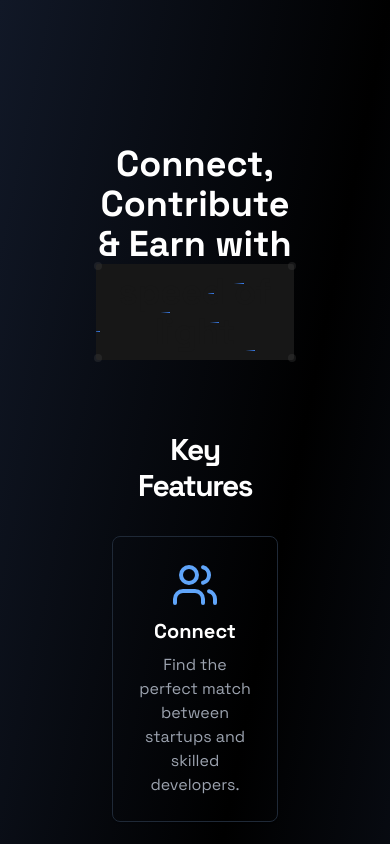
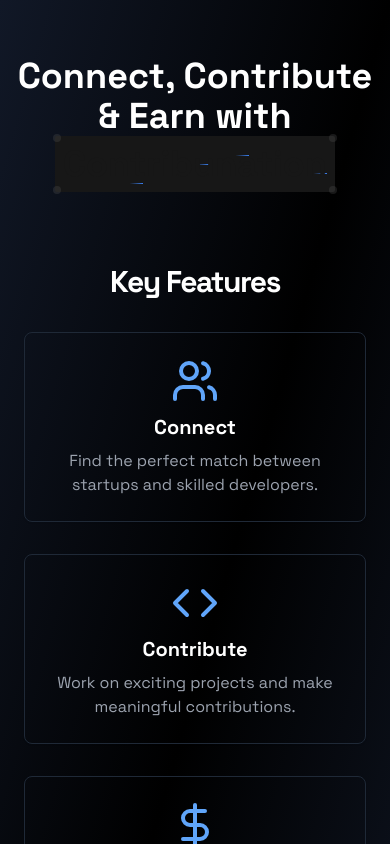
Before and after one commit to muperdev/collabute, a Next.js app: page / in a window 390 px wide. Shown: the top 844 px of the page. Built offline with nearby package versions, Linux system fonts and the light colour scheme.

Commit message:
fix: responsive issue, form submit issue

```diff
--- a/app/page.tsx
+++ b/app/page.tsx
@@ -4,7 +4,7 @@ import Hero from "@/components/home/hero";
 
 export default function Home() {
   return (
-    <main className="flex min-h-screen flex-col items-center justify-center p-24 bg-black h-full font-sans bg-gradient-to-br from-gray-900 via-black to-gray-900">
+    <main className="flex min-h-screen flex-col items-center justify-center p-2 lg:p-24 bg-black h-full font-sans bg-gradient-to-br from-gray-900 via-black to-gray-900">
       <Hero />
       <Feature />
       <EarlyBirdForm />
--- a/components/home/feature/index.tsx
+++ b/components/home/feature/index.tsx
@@ -13,27 +13,27 @@ const Feature = () => {
           Key Features
         </h2>
         <div className="grid gap-8 md:grid-cols-2 lg:grid-cols-3">
-          <Card className=" bg-transparent border-gray-800 text-white">
+          <Card className=" bg-transparent border-gray-800 text-white w-full">
             <CardContent className="flex flex-col items-center space-y-2 p-6">
-              <Users className="h-12 w-12 text-blue-400" />
+              <Users className="h-12 w-12 text-blue-400 " />
               <h3 className="text-xl font-bold">Connect</h3>
               <p className="text-center text-gray-400">
                 Find the perfect match between startups and skilled developers.
               </p>
             </CardContent>
           </Card>
-          <Card className=" bg-transparent border-gray-800 text-white">
+          <Card className=" bg-transparent border-gray-800 text-white w-full">
             <CardContent className="flex flex-col items-center space-y-2 p-6">
-              <Code className="h-12 w-12 text-blue-400" />
+              <Code className="h-12 w-12 text-blue-400 " />
               <h3 className="text-xl font-bold">Contribute</h3>
               <p className="text-center text-gray-400">
                 Work on exciting projects and make meaningful contributions.
               </p>
             </CardContent>
           </Card>
-          <Card className=" bg-transparent border-gray-800 text-white">
+          <Card className=" bg-transparent border-gray-800 text-white w-full">
             <CardContent className="flex flex-col items-center space-y-2 p-6">
-              <DollarSign className="h-12 w-12 text-blue-400" />
+              <DollarSign className="h-12 w-12 text-blue-400 " />
               <h3 className="text-xl font-bold">Earn</h3>
               <p className="text-center text-gray-400">
                 Get rewarded for your valuable contributions to startup
--- a/components/home/form/index.tsx
+++ b/components/home/form/index.tsx
@@ -42,7 +42,7 @@ const formSchema = z.object({
     .string()
     .min(2, { message: "you need to fill this field champ." })
     .email("This is not a valid email hommie."),
-  name: z
+  fullName: z
     .string()
     .min(2, { message: "your name isn't that short is it? :-)." }),
   userType: z.enum(["iam", "developer", "startup"]),
@@ -53,7 +53,7 @@ const EarlyBirdForm = () => {
     resolver: zodResolver(formSchema),
     defaultValues: {
       email: "",
-      name: "",
+      fullName: "",
       userType: "iam",
     },
   });
@@ -86,7 +86,7 @@ const EarlyBirdForm = () => {
         <form onSubmit={form.handleSubmit(onSubmit)} className="space-y-4">
           <FormField
             control={form.control}
-            name="name"
+            name="fullName"
             render={({ field }) => (
               <FormItem>
                 <FormControl>
--- a/components/home/hero/index.tsx
+++ b/components/home/hero/index.tsx
@@ -6,7 +6,7 @@ const Hero = () => {
   return (
     <div>
       <h1 className="text-4xl md:text-4xl lg:text-5xl  max-w-7xl mx-auto text-center mt-6 relative z-20 py-6 bg-clip-text text-transparent bg-gradient-to-b  text-white !font-sans font-semibold">
-        Connect, Contribute & Earn with <Cover>speed of light</Cover>
+        Connect, Contribute & Earn with <Cover>Contribunation</Cover>
       </h1>
     </div>
   );
```
